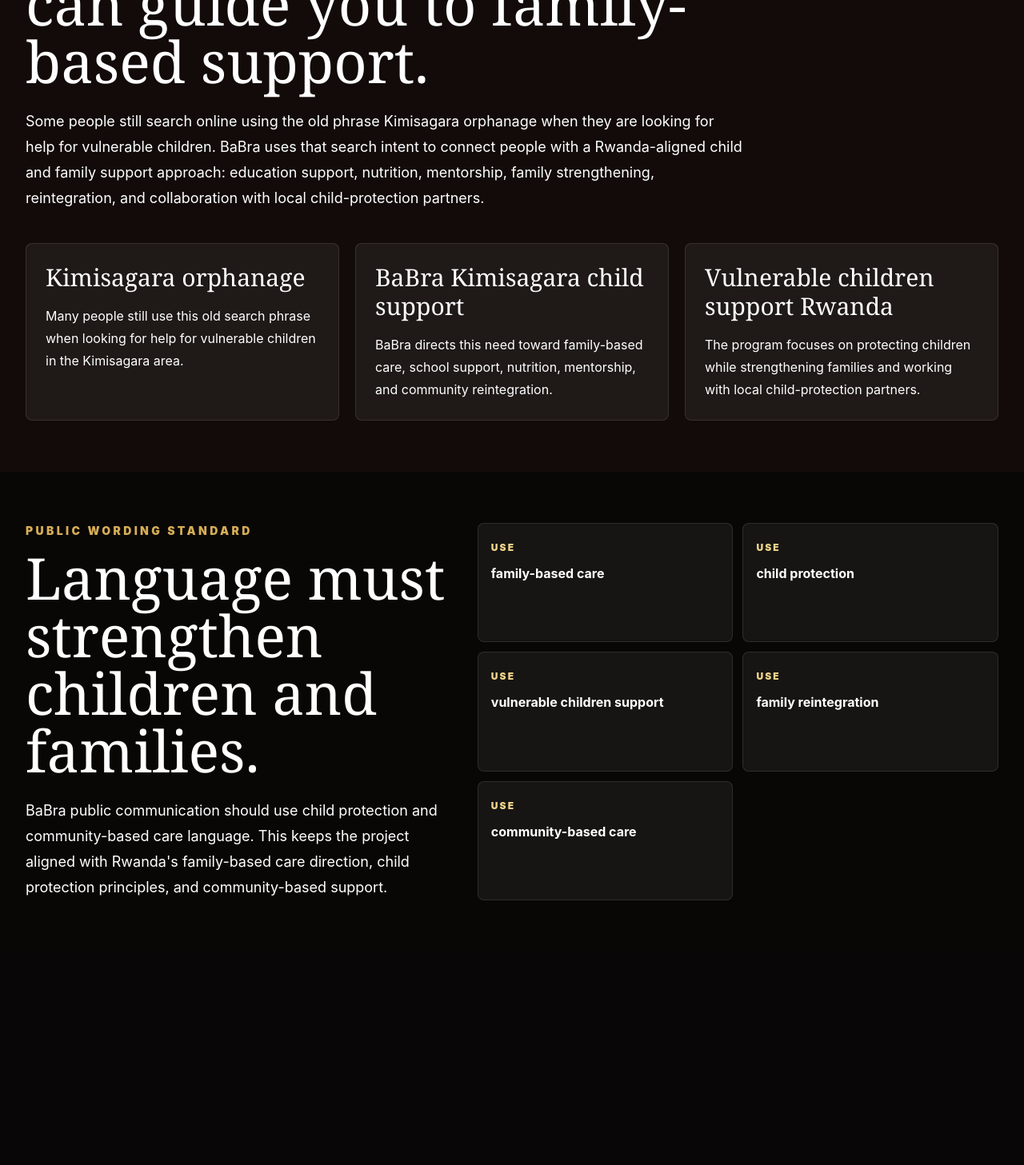
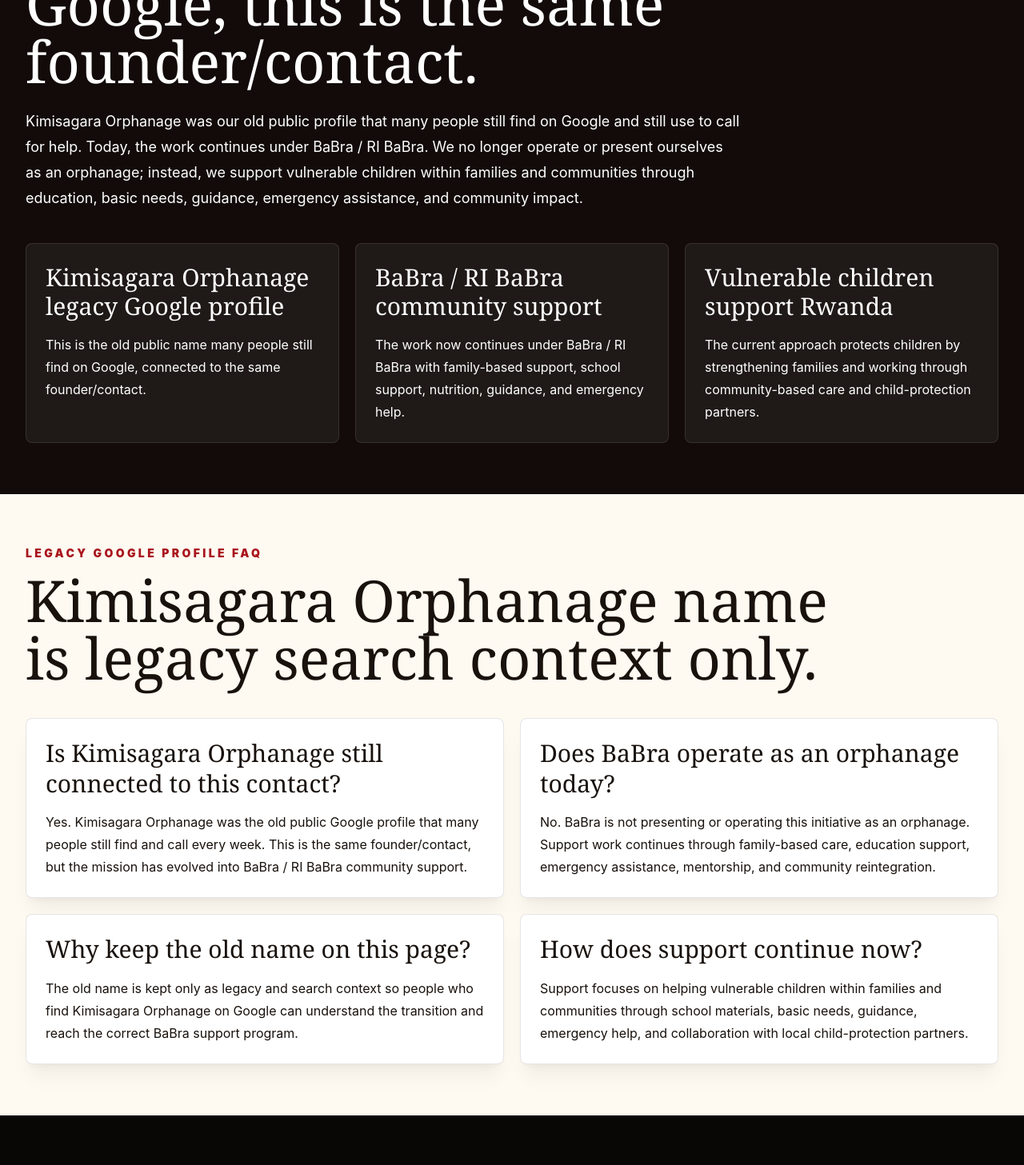
Before and after one commit to BaBraTv/babra-website-public, a Next.js app: page /child-family-support in a window 1280 px wide. Shown: the part 1880-3337 px from the top of the page at 80% size. Before the commit the page ends 3070 px from the top, so only its background shows below. Built offline with nearby package versions, Linux system fonts and the light colour scheme.

Commit message:
Clarify Kimisagara legacy community support

```diff
--- a/app/child-family-support/page.tsx
+++ b/app/child-family-support/page.tsx
@@ -8,9 +8,16 @@
 ];
 
 const searchIntentTerms = [
-  ["Kimisagara orphanage", "Many people still use this old search phrase when looking for help for vulnerable children in the Kimisagara area."],
-  ["BaBra Kimisagara child support", "BaBra directs this need toward family-based care, school support, nutrition, mentorship, and community reintegration."],
-  ["Vulnerable children support Rwanda", "The program focuses on protecting children while strengthening families and working with local child-protection partners."],
+  ["Kimisagara Orphanage legacy Google profile", "This is the old public name many people still find on Google, connected to the same founder/contact."],
+  ["BaBra / RI BaBra community support", "The work now continues under BaBra / RI BaBra with family-based support, school support, nutrition, guidance, and emergency help."],
+  ["Vulnerable children support Rwanda", "The current approach protects children by strengthening families and working through community-based care and child-protection partners."],
+];
+
+const legacyFaq = [
+  ["Is Kimisagara Orphanage still connected to this contact?", "Yes. Kimisagara Orphanage was the old public Google profile that many people still find and call every week. This is the same founder/contact, but the mission has evolved into BaBra / RI BaBra community support."],
+  ["Does BaBra operate as an orphanage today?", "No. BaBra is not presenting or operating this initiative as an orphanage. Support work continues through family-based care, education support, emergency assistance, mentorship, and community reintegration."],
+  ["Why keep the old name on this page?", "The old name is kept only as legacy and search context so people who find Kimisagara Orphanage on Google can understand the transition and reach the correct BaBra support program."],
+  ["How does support continue now?", "Support focuses on helping vulnerable children within families and communities through school materials, basic needs, guidance, emergency help, and collaboration with local child-protection partners."],
 ];
 
 const wordingRules = [
@@ -24,7 +31,7 @@
 export const metadata = {
   title: "BaBra Child & Family Support | Kimisagara Vulnerable Children Support",
   description:
-    "People searching for Kimisagara orphanage can find BaBra Child & Family Support, a Rwanda-aligned family-based care program for education, nutrition, mentorship, vulnerable children support, and family reintegration.",
+    "People who still find the old Kimisagara Orphanage Google profile can find the same founder/contact through BaBra Child & Family Support, now focused on family-based care, education support, emergency help, and community impact.",
   keywords: [
     "Kimisagara orphanage",
     "Kimisagara vulnerable children support",
@@ -79,15 +86,30 @@
       <section className="bg-[#120b09] px-5 py-16 text-white md:px-8">
         <div className="mx-auto max-w-7xl">
           <p className="text-sm font-black uppercase tracking-[0.24em] text-[#d6ad57]">Kimisagara search support</p>
-          <h2 className="mt-3 max-w-5xl font-serif text-5xl leading-none md:text-7xl">If you searched for Kimisagara orphanage, BaBra can guide you to family-based support.</h2>
+          <h2 className="mt-3 max-w-5xl font-serif text-5xl leading-none md:text-7xl">If you found us through Kimisagara Orphanage on Google, this is the same founder/contact.</h2>
           <p className="mt-6 max-w-4xl text-lg leading-8 text-white/64">
-            Some people still search online using the old phrase Kimisagara orphanage when they are looking for help for vulnerable children. BaBra uses that search intent to connect people with a Rwanda-aligned child and family support approach: education support, nutrition, mentorship, family strengthening, reintegration, and collaboration with local child-protection partners.
+            Kimisagara Orphanage was our old public profile that many people still find on Google and still use to call for help. Today, the work continues under BaBra / RI BaBra. We no longer operate or present ourselves as an orphanage; instead, we support vulnerable children within families and communities through education, basic needs, guidance, emergency assistance, and community impact.
           </p>
           <div className="mt-10 grid gap-5 md:grid-cols-3">
             {searchIntentTerms.map(([title, text]) => (
               <article key={title} className="rounded-lg border border-white/10 bg-white/[0.06] p-6">
                 <h3 className="font-serif text-3xl">{title}</h3>
                 <p className="mt-4 leading-7 text-white/64">{text}</p>
+              </article>
+            ))}
+          </div>
+        </div>
+      </section>
+
+      <section className="bg-[#fffaf1] px-5 py-16 text-[#18110c] md:px-8">
+        <div className="mx-auto max-w-7xl">
+          <p className="text-sm font-black uppercase tracking-[0.24em] text-[#a9141d]">Legacy Google profile FAQ</p>
+          <h2 className="mt-3 max-w-5xl font-serif text-5xl leading-none md:text-7xl">Kimisagara Orphanage name is legacy search context only.</h2>
+          <div className="mt-10 grid gap-5 md:grid-cols-2">
+            {legacyFaq.map(([question, answer]) => (
+              <article key={question} className="rounded-lg border border-black/10 bg-white p-6 shadow-xl shadow-black/5">
+                <h3 className="font-serif text-3xl leading-tight">{question}</h3>
+                <p className="mt-4 leading-7 text-black/62">{answer}</p>
               </article>
             ))}
           </div>
```
